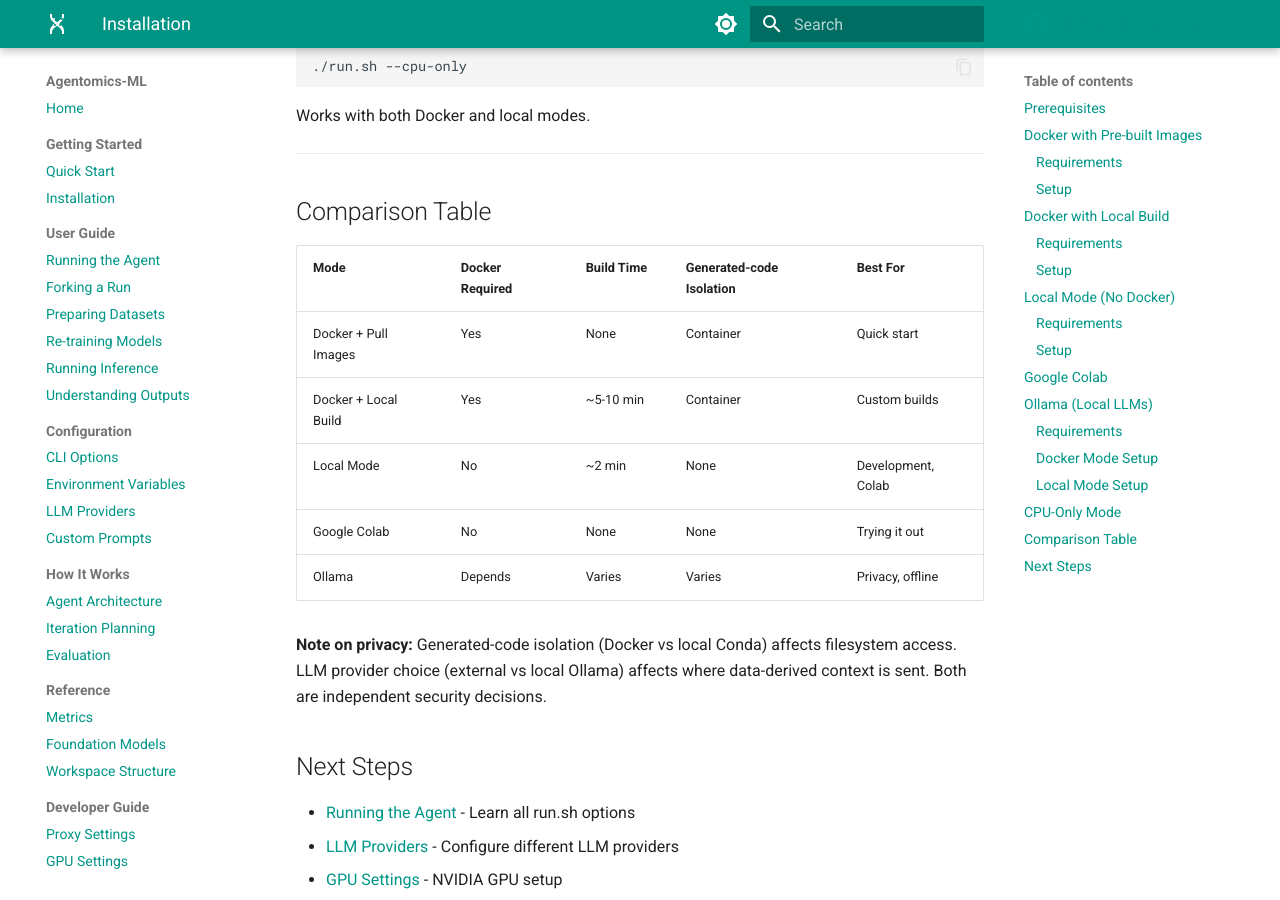
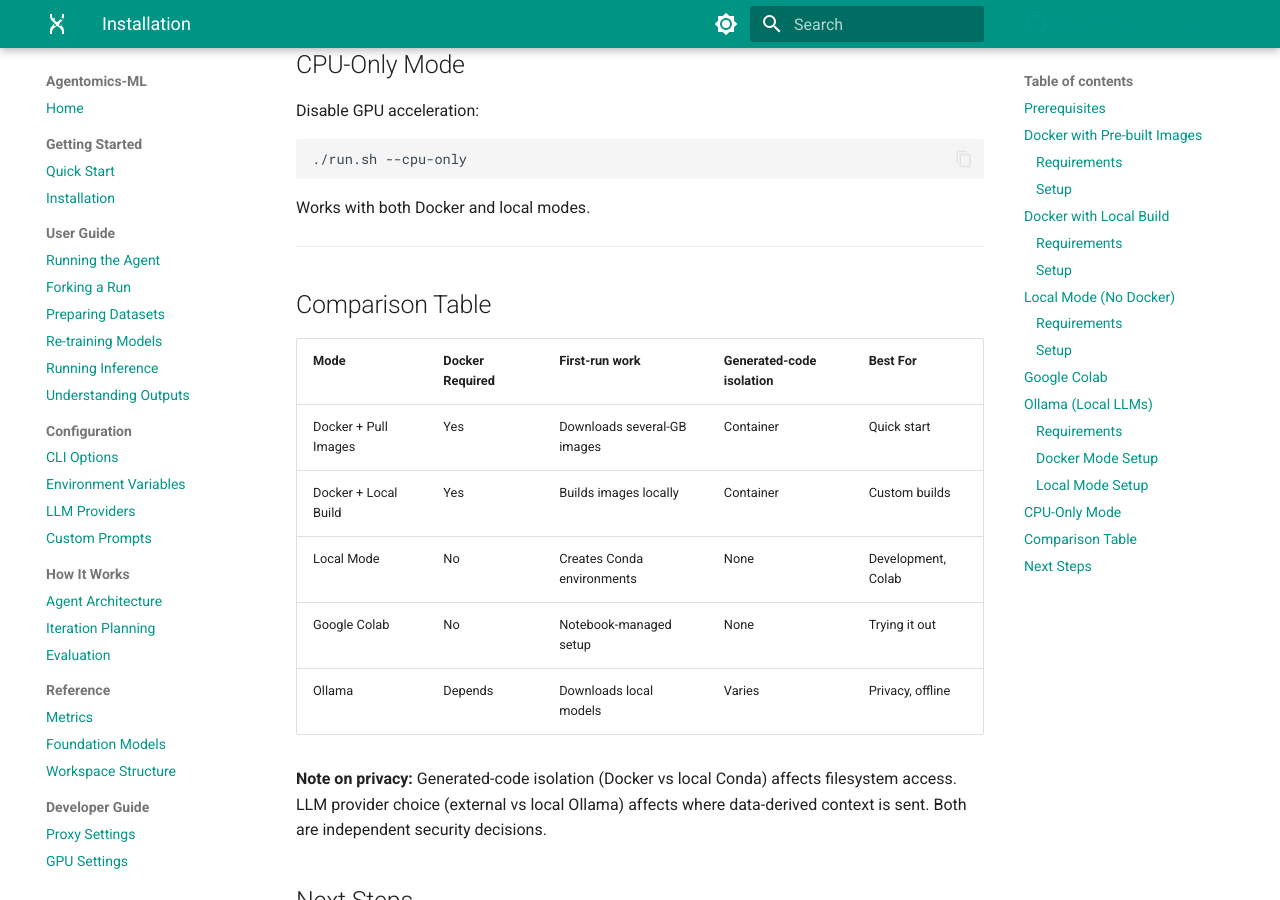
Before and after one commit to BioGeMT/agentomics-ml, an MkDocs documentation site: the page built from docs/getting-started/installation.md, in a window 1280 px wide and 900 px high, scrolled down 3197 px. Built offline with MkDocs 1.6.1 and Material for MkDocs 9.7.7, drawn with Linux system fonts in a browser that asks for light colours; comment, search, counter and statistics services are not loaded; some of the changed text lies outside the part shown.

Commit message:
Improve dataset helper and installation documentation
download_example_dataset.sh improvements:
- Add conda availability check with actionable error
- Reuse existing agentomics-datasets environment instead of recreating
- Use conda env update --prune for synchronization
- Add PYTHONNOUSERSITE to prevent user package interference
- Better error handling with set -euo pipefail
- Clear user messaging for environment creation vs update

environment_datasets.yaml fixes:
- Add nodefaults channel to prevent package conflicts
- Pin numpy<2.0 for compatibility

installation.md improvements:
- Add provider requirement note upfront
- Improve comparison table: 'First-run work' instead of 'Build Time'
- More specific descriptions of what each mode downloads/creates
- Maintain privacy note distinguishing isolation from provider

docs/index.md:
- Fix repository URL to lowercase agentomics-ml for consistency

````diff
--- a/docs/getting-started/installation.md
+++ b/docs/getting-started/installation.md
@@ -10,6 +10,8 @@
 git clone https://github.com/BioGeMT/agentomics-ml.git
 cd agentomics-ml
 ```
+
+Running Agentomics also requires a configured [LLM provider](../configuration/providers.md). External providers may charge for usage and receive data-derived context; use local Ollama when that context must stay on your machine.
 
 ## Docker with Pre-built Images
 
@@ -140,13 +142,13 @@
 
 ## Comparison Table
 
-| Mode | Docker Required | Build Time | Generated-code Isolation | Best For |
-|------|-----------------|------------|--------------------------|----------|
-| Docker + Pull Images | Yes | None | Container | Quick start |
-| Docker + Local Build | Yes | ~5-10 min | Container | Custom builds |
-| Local Mode | No | ~2 min | None | Development, Colab |
-| Google Colab | No | None | None | Trying it out |
-| Ollama | Depends | Varies | Varies | Privacy, offline |
+| Mode | Docker Required | First-run work | Generated-code isolation | Best For |
+|------|-----------------|----------------|--------------------------|----------|
+| Docker + Pull Images | Yes | Downloads several-GB images | Container | Quick start |
+| Docker + Local Build | Yes | Builds images locally | Container | Custom builds |
+| Local Mode | No | Creates Conda environments | None | Development, Colab |
+| Google Colab | No | Notebook-managed setup | None | Trying it out |
+| Ollama | Depends | Downloads local models | Varies | Privacy, offline |
 
 **Note on privacy:** Generated-code isolation (Docker vs local Conda) affects filesystem access. LLM provider choice (external vs local Ollama) affects where data-derived context is sent. Both are independent security decisions.
 
````
Also changed, not shown: docs/index.md (+1 -1 lines), 2 other files.
